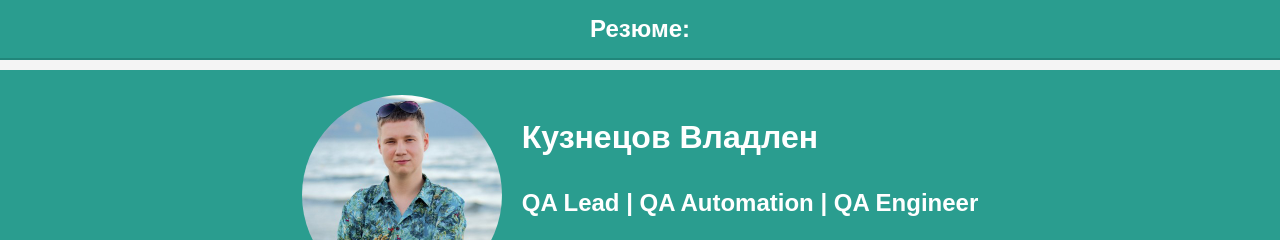
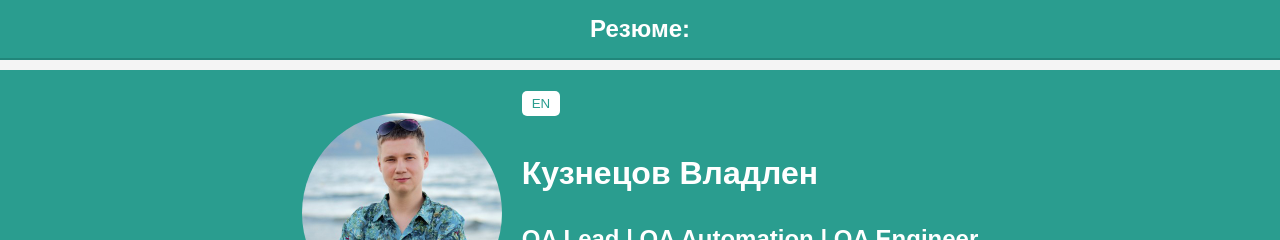
Before and after one commit to QA-Vlad/MY_CV, a plain HTML site: page index.html in a window 1280 px wide. Shown: the top 240 px of the page. Drawn offline with Linux system fonts and the light colour scheme.

Commit message:
Add language toggle button to header content section.

```diff
--- a/index.html
+++ b/index.html
@@ -24,6 +24,7 @@
     <div class="header-content">
         <img src="ava.jpg" alt="Фото Владлена Кузнецова" class="profile-photo">
         <div class="header-text">
+            <button id="language-toggle" style="margin-bottom: 10px; padding: 5px 10px; background-color: #fff; color: #2a9d8f; border: none; border-radius: 5px; cursor: pointer;">EN</button>
             <h1 data-lang-key="name">Кузнецов Владлен</h1>
             <h2 data-lang-key="title">QA Lead | QA Automation | QA Engineer</h2>
             <p><i class="fas fa-map-marker-alt"></i> <span data-lang-key="location">Текущая локация: Вьетнам</span></p>
```
